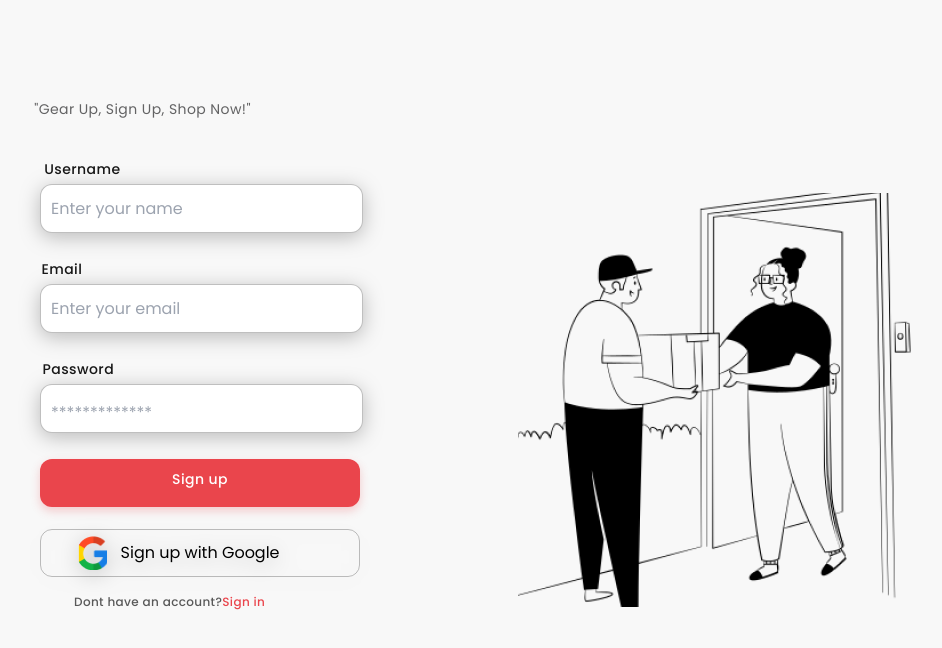
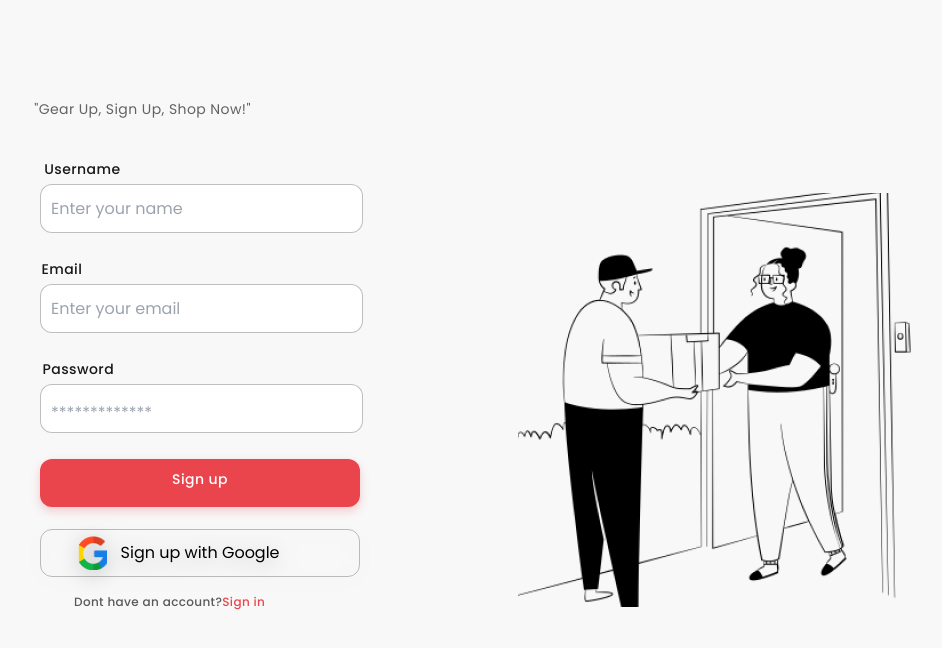
Before and after one commit to bsoc-bitbyte/GetIt, a Nuxt app: page /Signup in a window 1280 px wide. Shown: the top 648 px of the page, without its empty margins (170-1112 px from the left). Built offline with nearby package versions, Linux system fonts and the light colour scheme.

Commit message:
fix: Removed box shadow from input fields

```diff
--- a/pages/Signin.vue
+++ b/pages/Signin.vue
@@ -189,7 +189,7 @@ color: #181818;
   height: 48.49px;
   padding: 10px;
   border: 1px solid rgba(0, 0, 0, 0.25);
-  filter: drop-shadow(0px 4px 10px rgba(0, 0, 0, 0.25));
+  /* filter: drop-shadow(0px 4px 10px rgba(0, 0, 0, 0.25)); */
   border-radius: 12px;
 }
 .email input[type=email]::placeholder{
@@ -227,7 +227,7 @@ color: #181818;
   height: 48.49px;
   padding: 10px;
   border: 1px solid rgba(0, 0, 0, 0.25);
-  filter: drop-shadow(0px 4px 10px rgba(0, 0, 0, 0.25));
+  /* filter: drop-shadow(0px 4px 10px rgba(0, 0, 0, 0.25)); */
   border-radius: 12px;
 }
 .password input[type=password]::placeholder{
--- a/pages/Signup.vue
+++ b/pages/Signup.vue
@@ -174,7 +174,7 @@ section .img-box-outer .img-box-inner img {
   height: 48.49px;
   padding: 10px;
   border: 1px solid rgba(0, 0, 0, 0.25);
-  filter: drop-shadow(0px 4px 10px rgba(0, 0, 0, 0.25));
+  /* filter: drop-shadow(0px 4px 10px rgba(0, 0, 0, 0.25)); */
   border-radius: 12px;
 }
 .username input[type=text]::placeholder{
@@ -212,7 +212,7 @@ color: #181818;
   height: 48.49px;
   padding: 10px;
   border: 1px solid rgba(0, 0, 0, 0.25);
-  filter: drop-shadow(0px 4px 10px rgba(0, 0, 0, 0.25));
+  /* filter: drop-shadow(0px 4px 10px rgba(0, 0, 0, 0.25)); */
   border-radius: 12px;
 }
 .email input[type=email]::placeholder{
@@ -249,7 +249,7 @@ color: #181818;
   height: 48.49px;
   padding: 10px;
   border: 1px solid rgba(0, 0, 0, 0.25);
-  filter: drop-shadow(0px 4px 10px rgba(0, 0, 0, 0.25));
+  /* filter: drop-shadow(0px 4px 10px rgba(0, 0, 0, 0.25)); */
   border-radius: 12px;
 }
 .password input[type=password]::placeholder{
```
